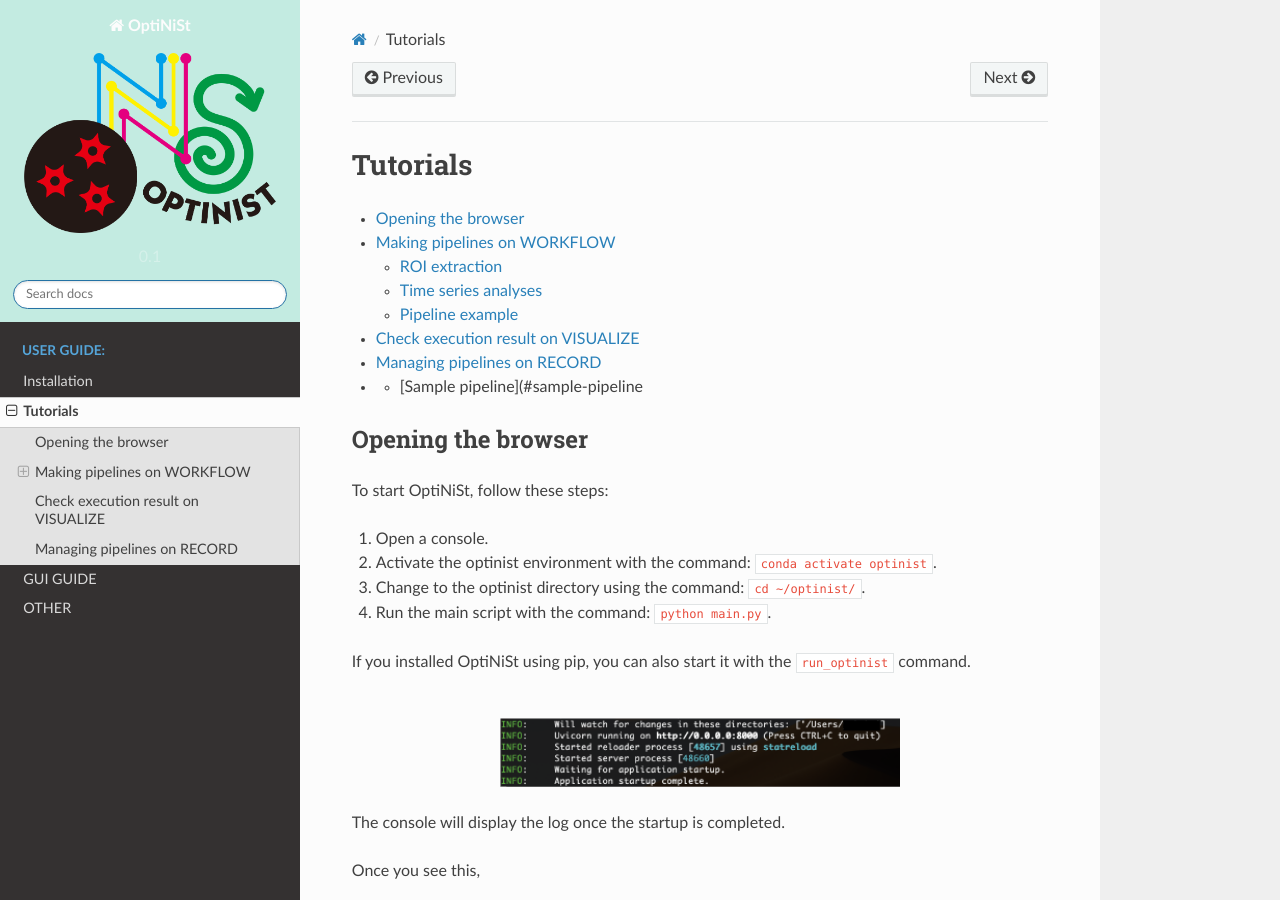
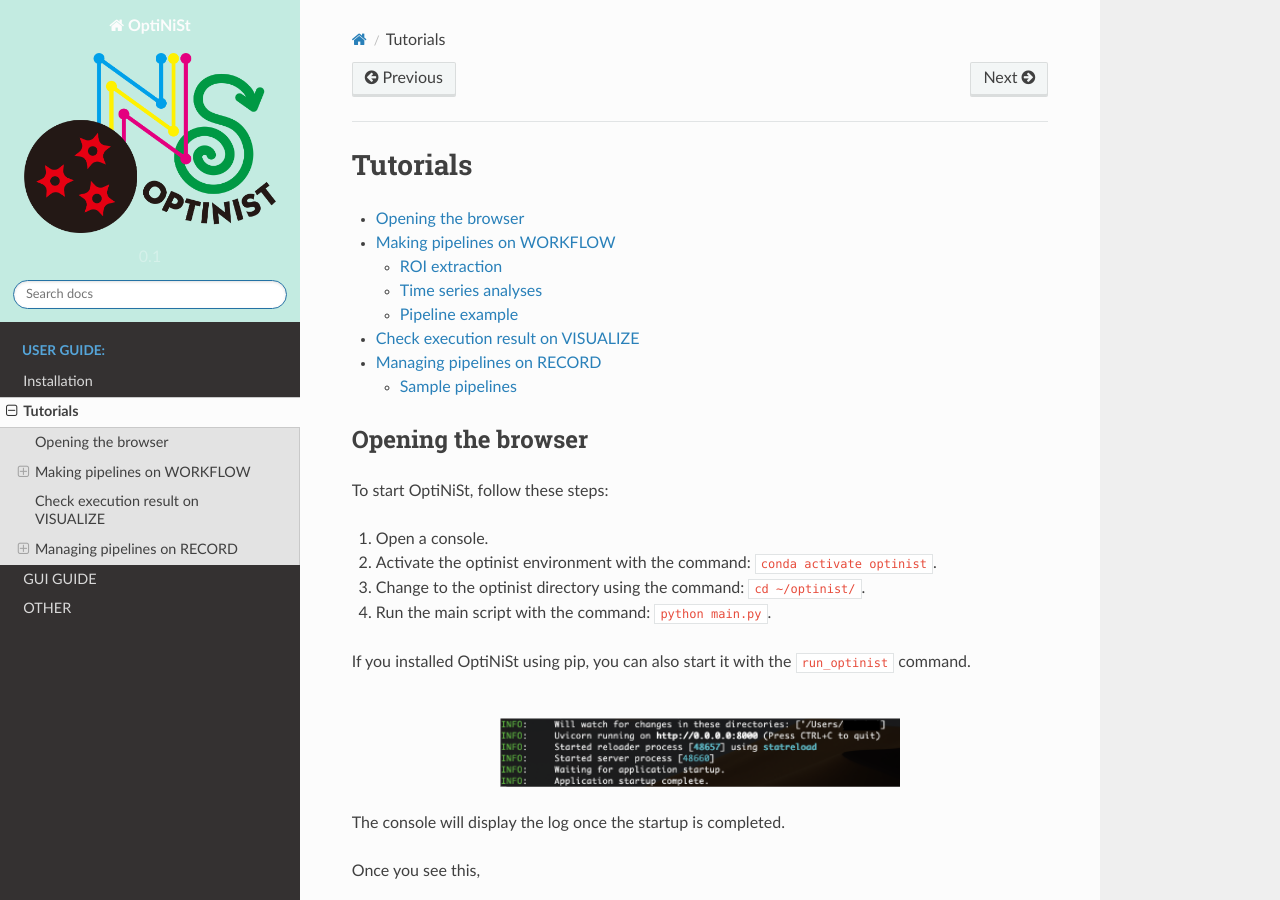
Before and after one commit to oist/optinist, a Sphinx documentation site: the page built from docs/tutorials.md, in a window 1280 px wide and 900 px high. Built offline with Sphinx 7.4.7 and the Read the Docs theme 2.0.0, drawn with Linux system fonts in a browser that asks for light colours.

Commit message:
Update tutorials.md

```diff
--- a/docs/tutorials.md
+++ b/docs/tutorials.md
@@ -8,7 +8,7 @@
 	* [Pipeline example](#pipeline-example)
 * [Check execution result on VISUALIZE](#check-execution-result-on-visualize)
 * [Managing pipelines on RECORD](#managing-pipelines-on-record)
-* 	* [Sample pipeline](#sample-pipeline
+ 	* [Sample pipelines](#sample-pipelines)
 
 ## Opening the browser
 To start OptiNiSt, follow these steps:
@@ -151,6 +151,8 @@
 <img width="600px" src="./_static/tutorials/sample_pipelines.png" alt="Whole" />
 </p>
 
+### Sample pipelines
+
 We provide some sample pipelines `optinist/sample_data/workflows/`.
 You can immediately see the three results by copying this pipeline to `OPTINIST_DIR`.
 
```
